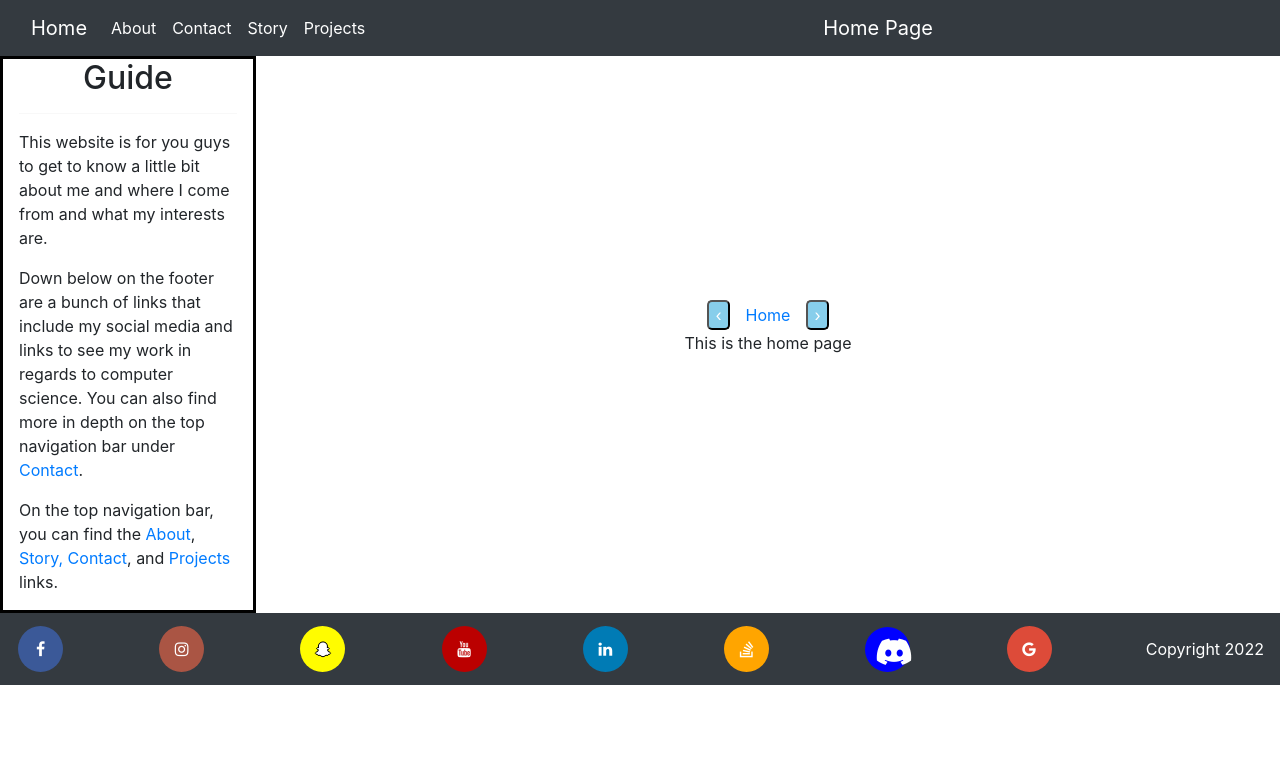
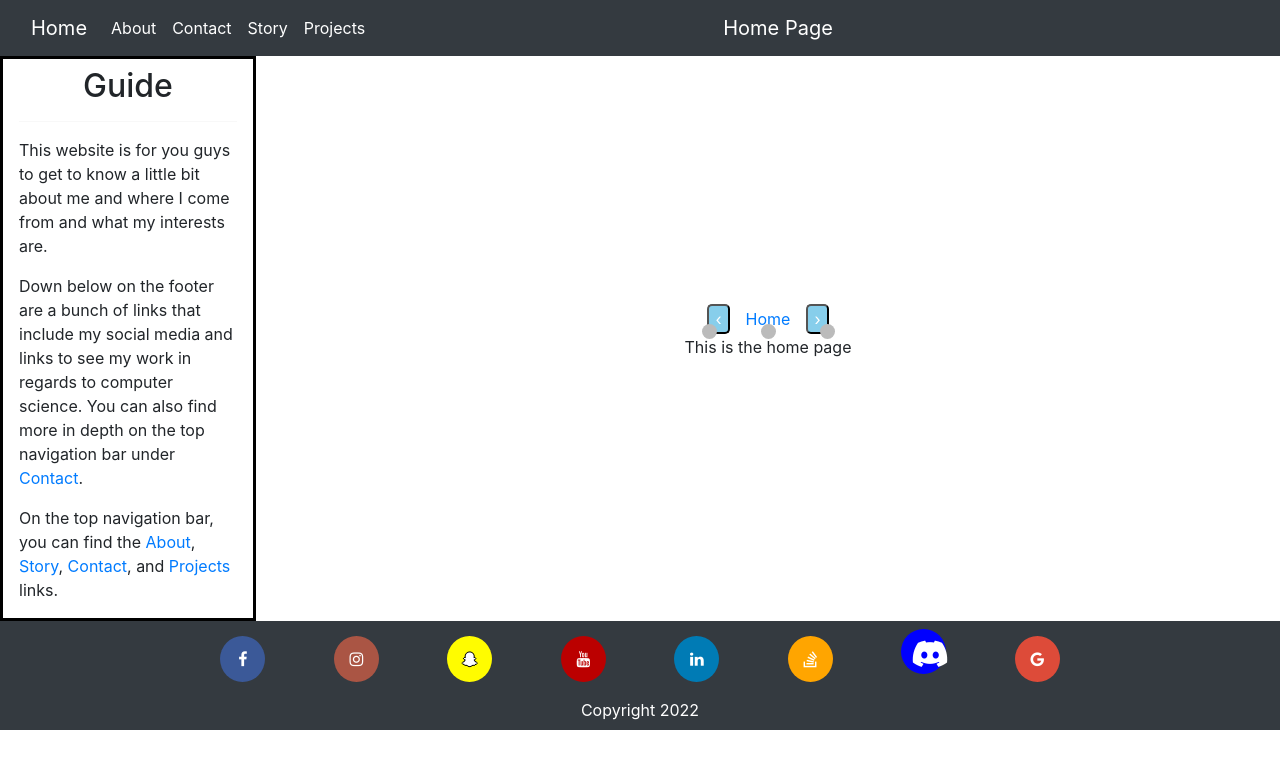
Before and after one commit to viveroa2291/adanvivero, a PHP site: page / in a window 1280 px wide. Shown: the top 769 px of the page. Run offline with PHP 8.4, Linux system fonts and the light colour scheme; some libraries are stand-ins or nearby versions.

Commit message:
Update
Working on some stuff.

```diff
--- a/CSS/home.css
+++ b/CSS/home.css
@@ -23,6 +23,10 @@
 }
 .helloWorld{
     text-align: center;
+    margin-top: .5rem;
+}
+a.home-links:hover {
+  text-decoration: none;
 }
 .home-links {
   position: relative;
@@ -40,7 +44,8 @@
 }
 .home-links:hover:before {
   visibility: visible;
-  width: 100%;
+  width: 90%;
+  text-decoration: none;
 }
 .next-area, .previous-area {
     margin: 0 1rem;
@@ -57,3 +62,22 @@
 #header{
     text-align: center;
 }
+.dots-wrapper {
+  position: absolute;
+  text-align: center;
+  /* transform: translateX(-50%); */
+  display: flex;
+}
+.dot {
+  cursor: pointer;
+  height: 15px;
+  width: 15px;
+  margin: 22px 22px;
+  background-color: #bbb;
+  border-radius: 50%;
+  display: block;
+  transition: background-color 0.6s ease;
+}
+.active, .dot:hover {
+  background-color: #717171;
+}
--- a/CSS/styles.css
+++ b/CSS/styles.css
@@ -1,3 +1,6 @@
+a.footer-links:hover {
+    text-decoration: none;
+}
 .fa {
     padding: 15px;
     font-size: 30px;
@@ -53,11 +56,14 @@
     margin: 5px 2px;
     border-radius: 50%;
   }
-  .bottom-footer {
+.bottom-footer {
     position: fixed;
     bottom: 0;
-   /* width: 100%; */
-    text-align: center;
-    padding: .5rem 1rem;
+    width: 100%;
     color: white;
+    display: flex;
+    flex-direction: column;
 }
+.footer-links {
+    margin: 0 2rem 1rem 2rem;
+}
--- a/index.html
+++ b/index.html
@@ -25,7 +25,7 @@
                         <a class="nav-link text-white" href="story.html" >Story</a>
                         <a class="nav-link text-white" href="projects.html">Projects</a>
                     </div>
-                    <div class="navbar-brand" style="margin-left: 450px;">Home Page</div>
+                    <div class="navbar-brand" style="margin-left: 350px;">Home Page</div>
                 </div>
             </div>
         </nav>
@@ -38,7 +38,7 @@
                     <hr></hr>
                     <p>This website is for you guys to get to know a little bit about me and where I come from and what my interests are. </p>
                     <p>Down below on the footer are a bunch of links that include my social media and links to see my work in regards to computer science. You can also find more in depth on the top navigation bar under <a class="home-links" href="contact.html">Contact</a>.</p>
-                    <p>On the top navigation bar, you can find the <a href="about.html" class="home-links">About</a>, <a href="story.html" class="home-links">Story, </a> <a href="contact.html" class="home-links">Contact</a>, and <a href="projects.html" class="home-links">Projects</a> links.</p>
+                    <p>On the top navigation bar, you can find the <a href="about.html" class="home-links">About</a>, <a href="story.html" class="home-links">Story</a>, <a href="contact.html" class="home-links">Contact</a>, and <a href="projects.html" class="home-links">Projects</a> links.</p>
                 </div>
             </section>
             <section class="main-side">
@@ -53,19 +53,28 @@
                     </div>
                 </div>
                     <p id="descriptionBody"></p>
+                    <div class="dots-wrapper">
+                        <span class="dot" onclick="currentSlide(1)"></span>
+                        <span class="dot" onclick="currentSlide(2)"></span>
+                        <span class="dot" onclick="currentSlide(3)"></span>
+                      </div>
             </section>
         </div>
     </main>
     <footer class="navbar navbar-dark bg-dark bottom-footer">
-            <a href="https://www.facebook.com/adan.vivero97/" class="fa fa-facebook"></a>
-            <a href="https://www.instagram.com/adxadan/" class="fa fa-instagram"></a>
-            <a href="https://www.snapchat.com/" class="fa fa-snapchat-ghost"></a>
-            <a href="https://www.youtube.com/channel/UC44ZQ3MDGUBNPA0ZFsY8Lfg" class="fa fa-youtube"></a>
-            <a href="https://www.linkedin.com/in/adan-vivero-a93970156/" class="fa fa-linkedin"></a>
-            <i class="fa fa-stack-overflow"></i>
-            <i class='fab fa-discord'></i>
-            <a href="#" class="fa fa-google"></a>
+        <div class="bottom-links">
+            <a href="https://www.facebook.com/adan.vivero97/" class="fa fa-facebook footer-links"></a>
+            <a href="https://www.instagram.com/adxadan/" class="fa fa-instagram footer-links"></a>
+            <a href="https://www.snapchat.com/" class="fa fa-snapchat-ghost footer-links"></a>
+            <a href="https://www.youtube.com/channel/UC44ZQ3MDGUBNPA0ZFsY8Lfg" class="fa fa-youtube footer-links"></a>
+            <a href="https://www.linkedin.com/in/adan-vivero-a93970156/" class="fa fa-linkedin footer-links"></a>
+            <i class="fa fa-stack-overflow footer-links"></i>
+            <i class="fab fa-discord footer-links"></i>
+            <a href="#" class="fa fa-google footer-links"></a>
+        </div>
+        <div>
             <span>Copyright <script>document.write(new Date().getFullYear());</script></span>
+        </div>
     </footer>
     <script src="home.js"></script>
 </body>
```
Also changed, not shown: about.html (+14 -12 lines), contact.html (+13 -9 lines), projects.html (+13 -9 lines), story.html (+13 -9 lines).
